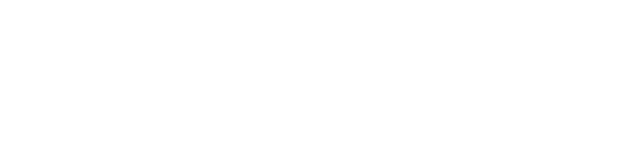
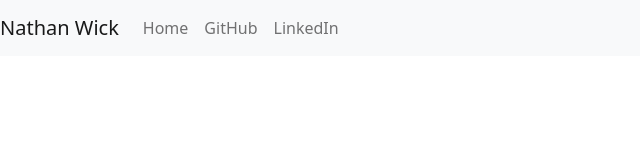
Before and after one commit to nathan-wick/NathanWick, a plain HTML site: page index.html in a window 1280 px wide. Shown: the whole page, without its empty margins (0-640 px from the left). Drawn offline with nearby package versions, Linux system fonts and the light colour scheme.

Commit message:
Created Navigation Bar

```diff
--- a/index.html
+++ b/index.html
@@ -1,16 +1,44 @@
 <!DOCTYPE html>
 <html>
+
 <head>
     <meta charset="utf-8">
     <meta name="viewport" content="width=device-width, initial-scale=1">
     <title>Nathan Wick</title>
 
     <!-- Bootstrap CSS -->
-        <link href="https://cdn.jsdelivr.net/npm/bootstrap@5.2.0/dist/css/bootstrap.min.css" rel="stylesheet" integrity="sha384-gH2yIJqKdNHPEq0n4Mqa/HGKIhSkIHeL5AyhkYV8i59U5AR6csBvApHHNl/vI1Bx" crossorigin="anonymous">
+    <link href="https://cdn.jsdelivr.net/npm/bootstrap@5.2.0/dist/css/bootstrap.min.css" rel="stylesheet"
+        integrity="sha384-gH2yIJqKdNHPEq0n4Mqa/HGKIhSkIHeL5AyhkYV8i59U5AR6csBvApHHNl/vI1Bx" crossorigin="anonymous">
 </head>
+
 <body>
+    <!-- Navigation Bar -->
+    <nav class="navbar navbar-expand-lg navbar-light bg-light">
+        <a class="navbar-brand" href="index.html">Nathan Wick</a>
+        <button class="navbar-toggler" type="button" data-toggle="collapse" data-target="#navbarSupportedContent"
+            aria-controls="navbarSupportedContent" aria-expanded="false" aria-label="Toggle navigation">
+            <span class="navbar-toggler-icon"></span>
+        </button>
+
+        <div class="collapse navbar-collapse" id="navbarSupportedContent">
+            <ul class="navbar-nav mr-auto">
+                <li class="nav-item active">
+                    <a class="nav-link" href="index.html">Home</a>
+                </li>
+                <li class="nav-item">
+                    <a class="nav-link" href="https://github.com/nathan-wick">GitHub</a>
+                </li>
+                <li class="nav-item">
+                    <a class="nav-link" href="https://www.linkedin.com/in/nathanwick/">LinkedIn</a>
+                </li>
+            </ul>
+        </div>
+    </nav>
 
     <!-- Bootstrap JS -->
-        <script src="https://cdn.jsdelivr.net/npm/bootstrap@5.2.0/dist/js/bootstrap.bundle.min.js" integrity="sha384-A3rJD856KowSb7dwlZdYEkO39Gagi7vIsF0jrRAoQmDKKtQBHUuLZ9AsSv4jD4Xa" crossorigin="anonymous"></script>
+    <script src="https://cdn.jsdelivr.net/npm/bootstrap@5.2.0/dist/js/bootstrap.bundle.min.js"
+        integrity="sha384-A3rJD856KowSb7dwlZdYEkO39Gagi7vIsF0jrRAoQmDKKtQBHUuLZ9AsSv4jD4Xa"
+        crossorigin="anonymous"></script>
 </body>
+
 </html>
```
Lines whose indentation alone changed are shown as unchanged.
